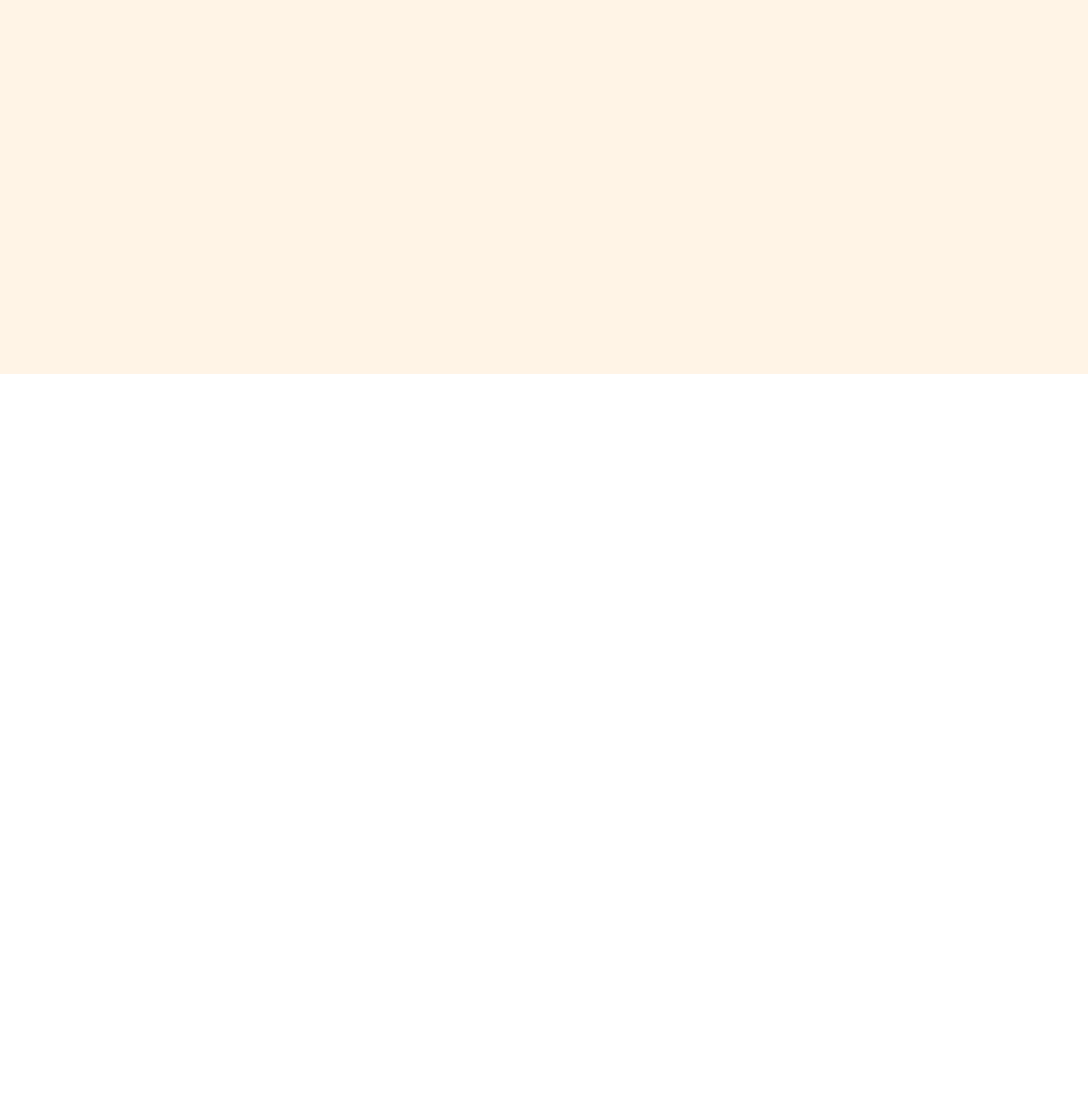
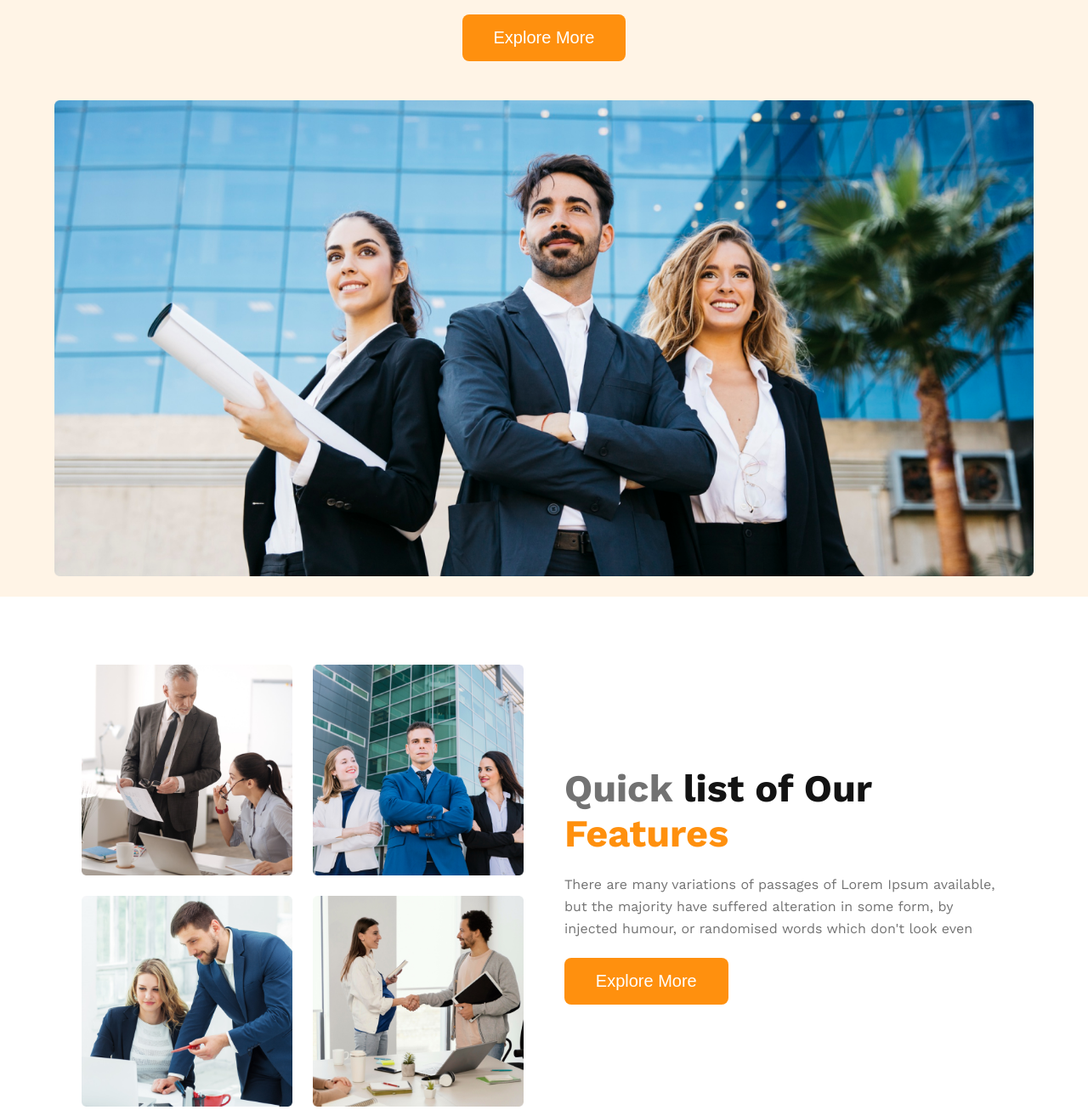
Before and after one commit to AbdurRahman1-Dev/Assignment-2, a plain HTML site: page index.html in a window 1280 px wide. Shown: the part 360-1666 px from the top of the page at 85% size. Before the commit the page ends 800 px from the top, so only its background shows below. Drawn offline with nearby package versions, Linux system fonts and the light colour scheme.

Commit message:
feature section

```diff
--- a/index.html
+++ b/index.html
@@ -11,7 +11,8 @@
 
   <!-- header sectiopn -->
   <header>
-    <div class="menu-bar flex container">
+    <div class="header-section container">
+    <div class="menu-bar flex ">
       <div class="logo">
         <h3>G3 Architects</h3>
       </div>
@@ -24,7 +25,47 @@
         </ul>
       </nav>
     </div>
+
+      <!-- hero section -->
+
+     <div class="hero-section">
+      <div class="hero-content">
+        <h1>Brand New  <br>
+          Group of Architects
+          </h1>
+          <p class="primary-text-style">There are many variations of passages of Lorem Ipsum available, but the majority have suffered alteration in some form, by injected humour, or randomised words which don't look even</p>
+          <button class="btn">
+            Explore More
+          </button>
+      </div>
+      <div class="hero-img">
+        <img src="./images/banner.png" alt="">
+      </div>
+     </div>
+    </div>
   </header>
+
+
+  <!-- features section -->
+
+  <section class="container">
+     <div class="features-section flex">
+      <div class="image-grid">
+        <img src="./images/team1.png" alt="">
+        <img src="./images/team2.png" alt="">
+        <img src="./images/team3.png" alt="">
+        <img src="./images/team4.png" alt="">
+      </div>
+      <div class="features-content">
+        <h3 class="primary-title-style"><span class="gray">Quick</span> list of Our <span class="primary">Features</span></h3>
+        <p class="primary-text-style">There are many variations of passages of Lorem Ipsum available, but the majority have suffered alteration in some form, by injected humour, or randomised words which don't look even</p>
+        <button class="btn">Explore More</button>
+      </div>
+     </div>
+
+  </section>
+
+
 
 </body>
 </html>
--- a/style.css
+++ b/style.css
@@ -26,23 +26,38 @@ a{
 }
 
 .container{
+  padding: 0 1.5rem;
   width: 100%;
   max-width: 1200px;
   margin: 0 auto;
-  padding: 0 1.5rem;
+
 }
 
 .flex{
   display: flex;
   align-items: center;
-  gap: 1rem;
+  gap: 3rem;
 }
 
+.primary-text-style{
+  font-weight: 400;
+  font-size: 16px;
+  line-height: 26px;
+  color: var(--gray);
+  padding: 1.3rem 0px;
+}
+
+.primary-title-style{
+  font-weight: 700;
+  font-size: 45px;
+  line-height: 53px;
+  color: var(--black);
+}
 
 /* header section */
 header{
   background: rgba(255, 144, 14, 0.1);
-  height: 100vh;
+  height: 100%;
 }
 
 .menu-bar{
@@ -62,3 +77,77 @@ nav a{
 .menu-gap{
   gap: 3rem;
 }
+
+/* hero section */
+
+.hero-content{
+  width: 53rem;
+  margin: 10px auto;
+  padding: 1rem 0px;
+}
+.hero-content h1{
+  font-weight: 700;
+  font-size: 64px;
+  text-align: center;
+  color: var(--black);
+}
+
+
+
+.hero-content p{
+  text-align: center;
+}
+
+.btn {
+	padding: 1rem 2.3rem;
+	font-size: 1.25rem;
+  background-color: var(--primary-color);
+  border: none;
+  border-radius: 8px;
+  color: #ffff;
+}
+
+.hero-content .btn{
+  margin: 20px auto;
+  display: block;
+}
+
+.hero-img img{
+  width: 100%;
+  padding-bottom: 20px;
+}
+
+
+/* features section */
+.features-section{
+  margin: 5rem 2rem;
+}
+
+
+.image-grid {
+  display: grid;
+  grid-template-columns: repeat(2, 1fr);
+  grid-gap: 24px;
+}
+
+.image-grid img{
+  width: 100%;
+}
+
+
+
+.image-grid{
+	width: 50%;
+}
+
+.features-content {
+	width: 50%;
+}
+
+.gray{
+  color: var(--gray);
+}
+
+.primary{
+  color: var(--primary-color);
+}
```
